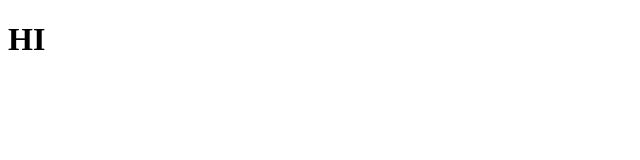
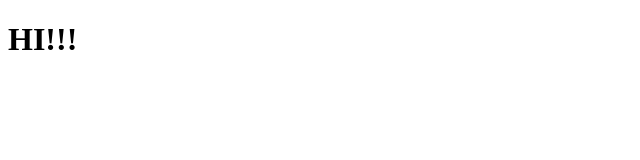
Before and after one commit to Koushikj24/git-demo, a plain HTML site: page index.html in a window 1280 px wide. Shown: the full height of the page, 0-640 px from the left. Drawn offline with Linux system fonts and the light colour scheme.

Commit message:
hiii
hello

```diff
--- a/index.html
+++ b/index.html
@@ -7,6 +7,6 @@
     <title>Document</title>
 </head>
 <body>
-      <h1>HI</h1>
+      <h1>HI!!!</h1>
 </body>
 </html>
```
